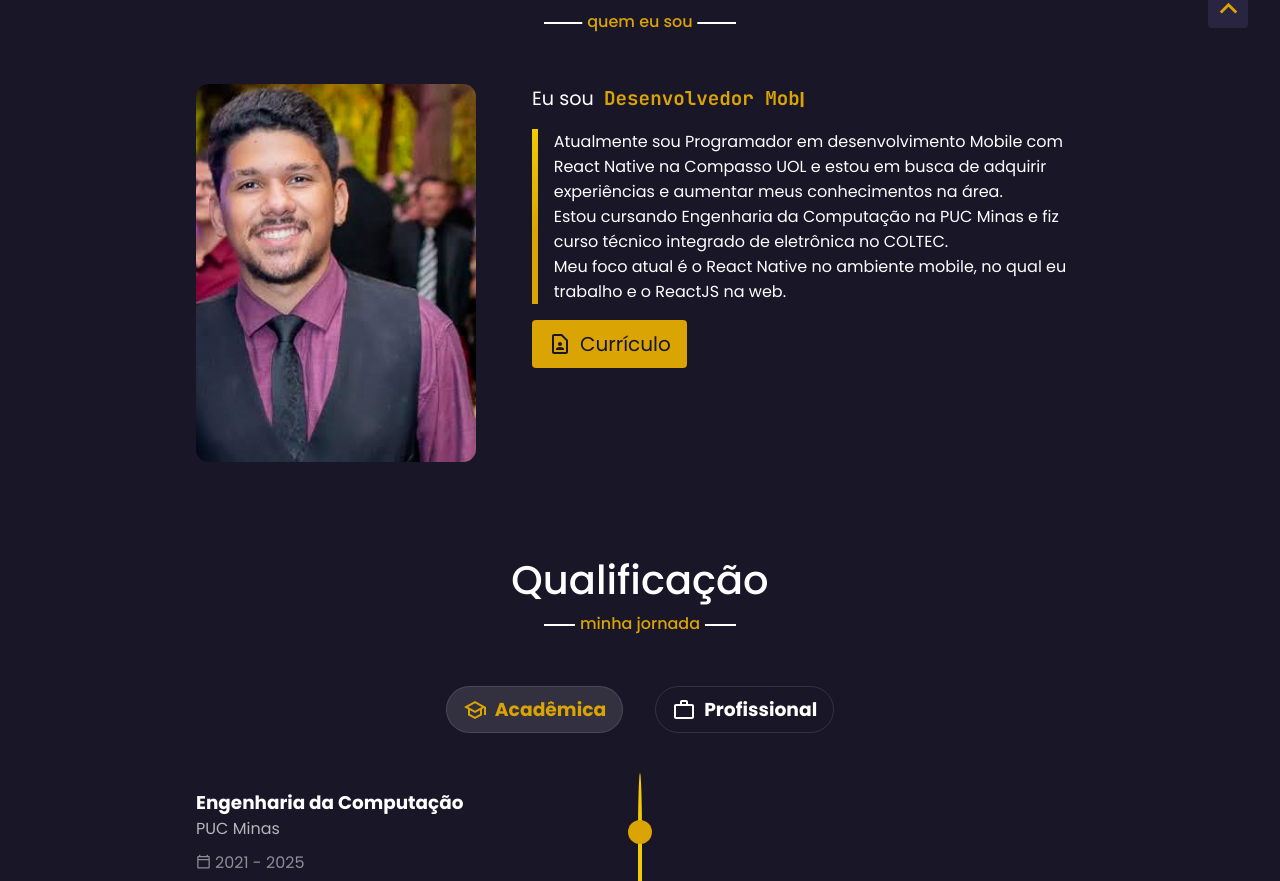
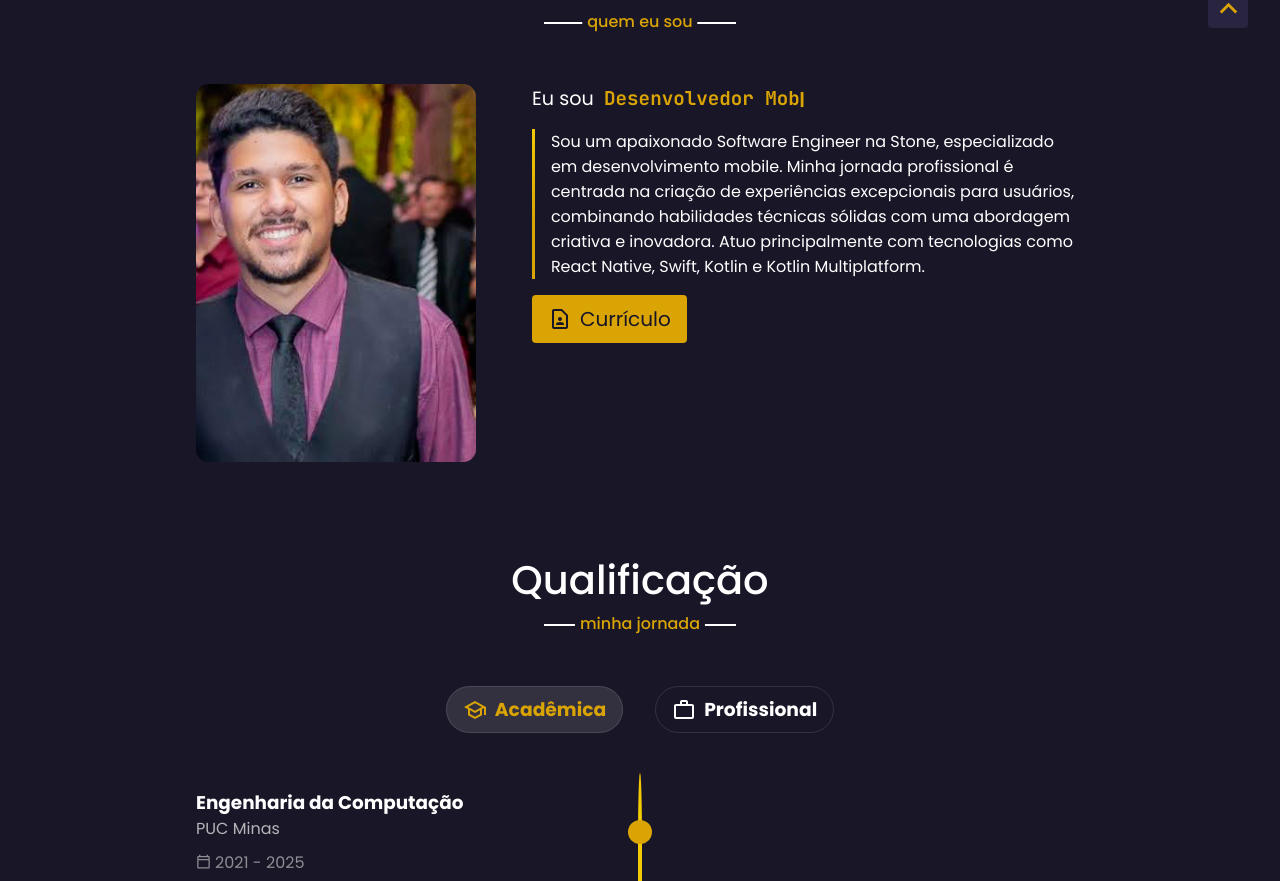
Before and after one commit to davidsonmarra/portfolio, a React (Create React App) app: page / in a window 1280 px wide. Shown: the part 860-1741 px from the top of the page. Built offline with nearby package versions, Linux system fonts and the light colour scheme.

Commit message:
chore: att infos

```diff
--- a/src/sections/AboutMe/index.tsx
+++ b/src/sections/AboutMe/index.tsx
@@ -1,9 +1,10 @@
-import React, { useEffect, useRef } from 'react';
-import { ScrollReveal } from '../../components/ScrollReveal';
-import { SectionText } from '../../components/SectionText';
-import Typed from 'typed.js';
-import { ResumeButton } from '../../components/ResumeButton';
-import { Container,
+import React, { useEffect, useRef } from "react";
+import { ScrollReveal } from "../../components/ScrollReveal";
+import { SectionText } from "../../components/SectionText";
+import Typed from "typed.js";
+import { ResumeButton } from "../../components/ResumeButton";
+import {
+  Container,
   Content,
   Image,
   TextContainer,
@@ -13,10 +14,10 @@ import { Container,
   DescriptionContainer,
   Divider,
   Description,
-  Qualifications
-} from './styles';
-import { TimeLine } from '../../components/TimeLine';
-import { Anchor } from '../../components/Anchor';
+  Qualifications,
+} from "./styles";
+import { TimeLine } from "../../components/TimeLine";
+import { Anchor } from "../../components/Anchor";
 
 interface AboutMeProps {
   themeMode: boolean;
@@ -28,12 +29,13 @@ export const AboutMe: React.FC<AboutMeProps> = ({ themeMode }) => {
 
   useEffect(() => {
     const typed = new Typed(el.current, {
-      strings: ["Desenvolvedor Front-End",
+      strings: [
+        "Desenvolvedor Front-End",
         "Desenvolvedor Mobile",
         "Desenvolvedor Back-End",
         "Desenvolvedor Full-Stack",
         "Freelancer",
-        "Técnico em eletrônica"
+        "Técnico em eletrônica",
       ],
       startDelay: 300,
       typeSpeed: 100,
@@ -52,24 +54,11 @@ export const AboutMe: React.FC<AboutMeProps> = ({ themeMode }) => {
   return (
     <Container>
       <Anchor id="about" />
-      <ScrollReveal
-        origin="top"
-        distance="3rem"
-      >
-        <SectionText
-          title="Sobre mim"
-          subTitle="quem eu sou"
-        />
-        <ScrollReveal
-        origin="top"
-        distance="3rem"
-        delay={1000}
-        >
-        <Content>
-            <Image
-              src={uri}
-              alt="Foto de Davidson Marra"
-            />
+      <ScrollReveal origin="top" distance="3rem">
+        <SectionText title="Sobre mim" subTitle="quem eu sou" />
+        <ScrollReveal origin="top" distance="3rem" delay={1000}>
+          <Content>
+            <Image src={uri} alt="Foto de Davidson Marra" />
             <TextContainer>
               <TitleContainer>
                 <Title>Eu sou &nbsp;</Title>
@@ -78,34 +67,27 @@ export const AboutMe: React.FC<AboutMeProps> = ({ themeMode }) => {
               <DescriptionContainer>
                 <Divider />
                 <Description>
-                  Atualmente sou Programador em desenvolvimento Mobile com React Native na Compasso UOL e estou em busca de adquirir experiências e aumentar meus conhecimentos na área. <br/>
-                  Estou cursando Engenharia da Computação na PUC Minas e fiz curso técnico integrado de eletrônica no COLTEC.<br/>
-                  Meu foco atual é o React Native no ambiente mobile, no qual eu trabalho e o ReactJS na web.
+                  Sou um apaixonado Software Engineer na Stone, especializado em
+                  desenvolvimento mobile. Minha jornada profissional é centrada
+                  na criação de experiências excepcionais para usuários,
+                  combinando habilidades técnicas sólidas com uma abordagem
+                  criativa e inovadora. Atuo principalmente com tecnologias como
+                  React Native, Swift, Kotlin e Kotlin Multiplatform.
                 </Description>
               </DescriptionContainer>
               <ResumeButton themeMode={themeMode} />
             </TextContainer>
-        </Content>
+          </Content>
+        </ScrollReveal>
       </ScrollReveal>
-      </ScrollReveal>
-      <ScrollReveal
-        origin="top"
-        distance="3rem"
-      >
+      <ScrollReveal origin="top" distance="3rem">
         <Qualifications>
-          <SectionText
-            title="Qualificação"
-            subTitle="minha jornada"
-          />
-          <ScrollReveal
-            origin="top"
-            distance="3rem"
-            delay={1000}
-          >
+          <SectionText title="Qualificação" subTitle="minha jornada" />
+          <ScrollReveal origin="top" distance="3rem" delay={1000}>
             <TimeLine />
           </ScrollReveal>
-          </Qualifications>
+        </Qualifications>
       </ScrollReveal>
     </Container>
   );
-}
+};
--- a/src/utils/timeLineData.ts
+++ b/src/utils/timeLineData.ts
@@ -3,45 +3,45 @@ export const dataAcademy = [
     title: "Engenharia da Computação",
     local: "PUC Minas",
     date: "2021 - 2025",
-    id: 1
+    id: 1,
   },
   {
     title: "Técnico de Eletrônica",
     local: "Coltec - UFMG",
     date: "2017 - 2019",
-    id: 2
-  }
-]
+    id: 2,
+  },
+];
 
 export const dataProfessional = [
   {
+    title: "Software Engineer III",
+    local: "Stone Co.",
+    date: "2023 - o momento",
+    id: 1,
+  },
+  {
     title: "Dev Mobile",
     local: "Ioasys",
-    date: "2022 - o momento",
-    id: 1
+    date: "2022 - 2023",
+    id: 2,
   },
   {
-    title: "Dev Mobile - Programador 1",
+    title: "Dev FullStack",
     local: "Compasso UOL",
     date: "2021 - 2022",
-    id: 2
+    id: 3,
   },
   {
     title: "Dev Mobile - Trainee",
     local: "Compasso UOL",
     date: "2021",
-    id: 3
-  },
-  {
-    title: "Dev Front-End - Estagiário",
-    local: "Compasso UOL",
-    date: "2021",
-    id: 4
+    id: 4,
   },
   {
     title: "Técnico de Eletrônica",
     local: "SolarView",
     date: "2019 - 2020",
-    id: 5
-  }
-]
+    id: 5,
+  },
+];
```
